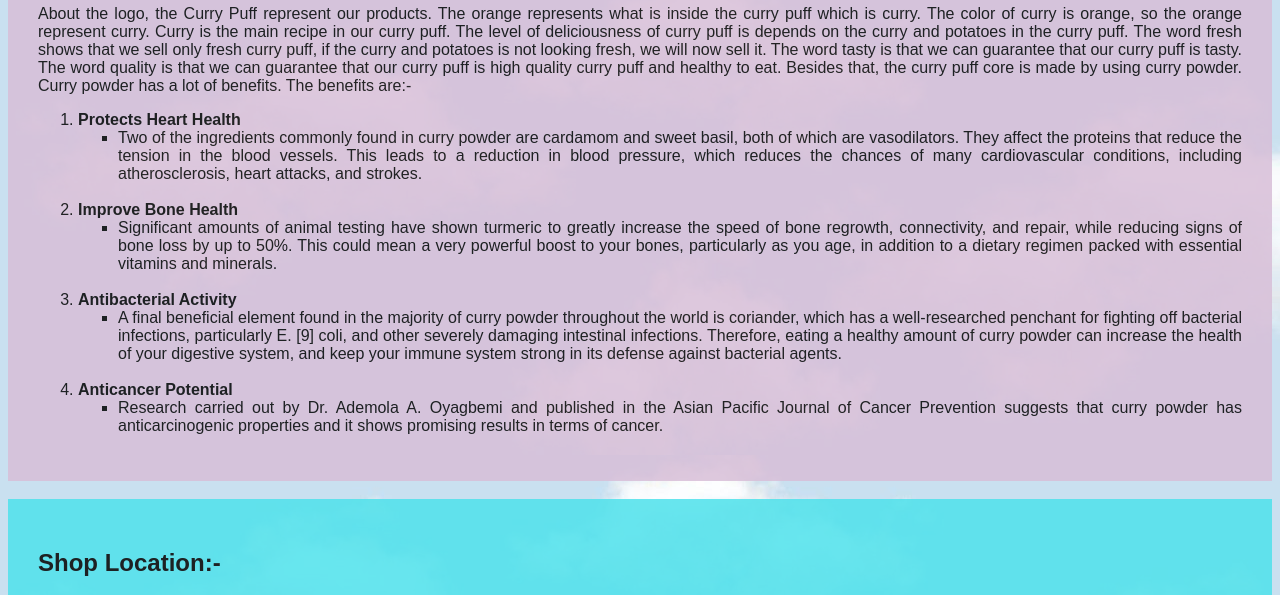
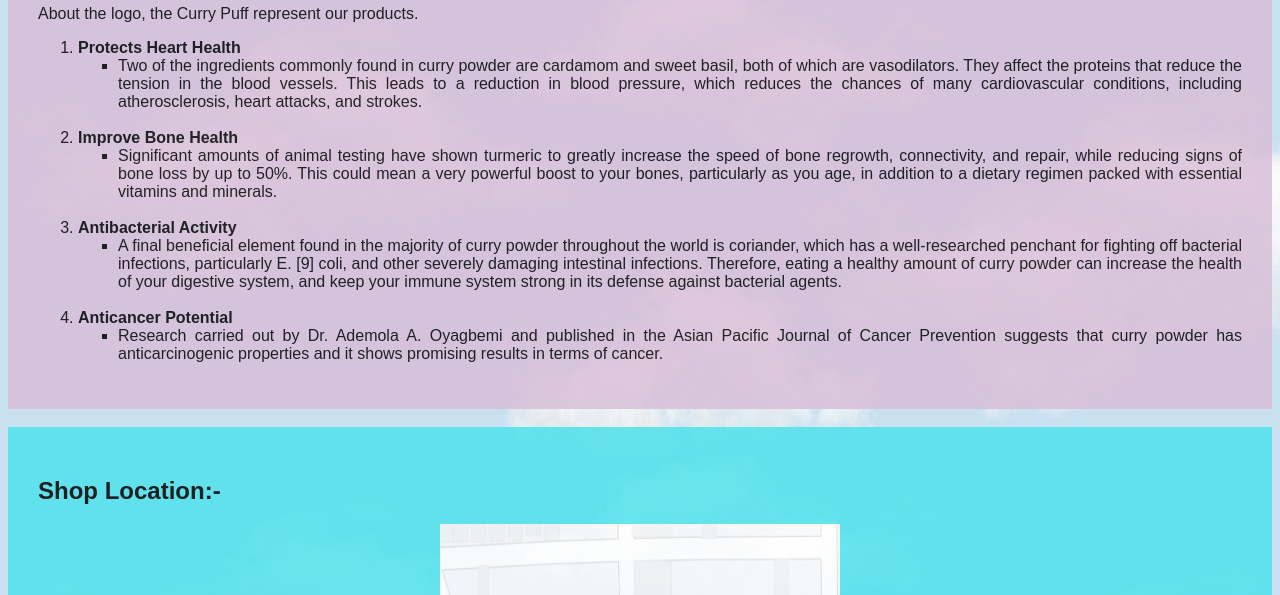
Before and after one commit to Aiman671/Aiman671.github.io, a plain HTML site: page Helloman/AboutUs.html in a window 1280 px wide. Shown: the part 505-1100 px from the top of the page. Drawn offline with Linux system fonts and the light colour scheme.

Commit message:
Update AboutUs.html

```diff
--- a/Helloman/AboutUs.html
+++ b/Helloman/AboutUs.html
@@ -23,15 +23,7 @@
                 <div style="text-align: justify; font-family: Arial, Helvetica, sans-serif;">
                     <h2>About us:-</h2>
                     <p>
-                        About the logo, the Curry Puff represent our products. The orange represents
-                        what is inside the curry puff which is curry. The color of curry is orange, so the
-                        orange represent curry. Curry is the main recipe in our curry puff. The level of
-                        deliciousness of curry puff is depends on the curry and potatoes in the curry puff.
-                        The word fresh shows that we sell only fresh curry puff, if the curry and potatoes is
-                        not looking fresh, we will now sell it. The word tasty is that we can guarantee that our
-                        curry puff is tasty. The word quality is that we can guarantee that our curry puff is high
-                        quality curry puff and healthy to eat. Besides that, the curry puff core is made by using
-                        curry powder. Curry powder has a lot of benefits. The benefits are:-
+                        About the logo, the Curry Puff represent our products.
                         <ol type="1">
                             <li><b>Protects Heart Health</b></li>
                             <ul type="square">
```
